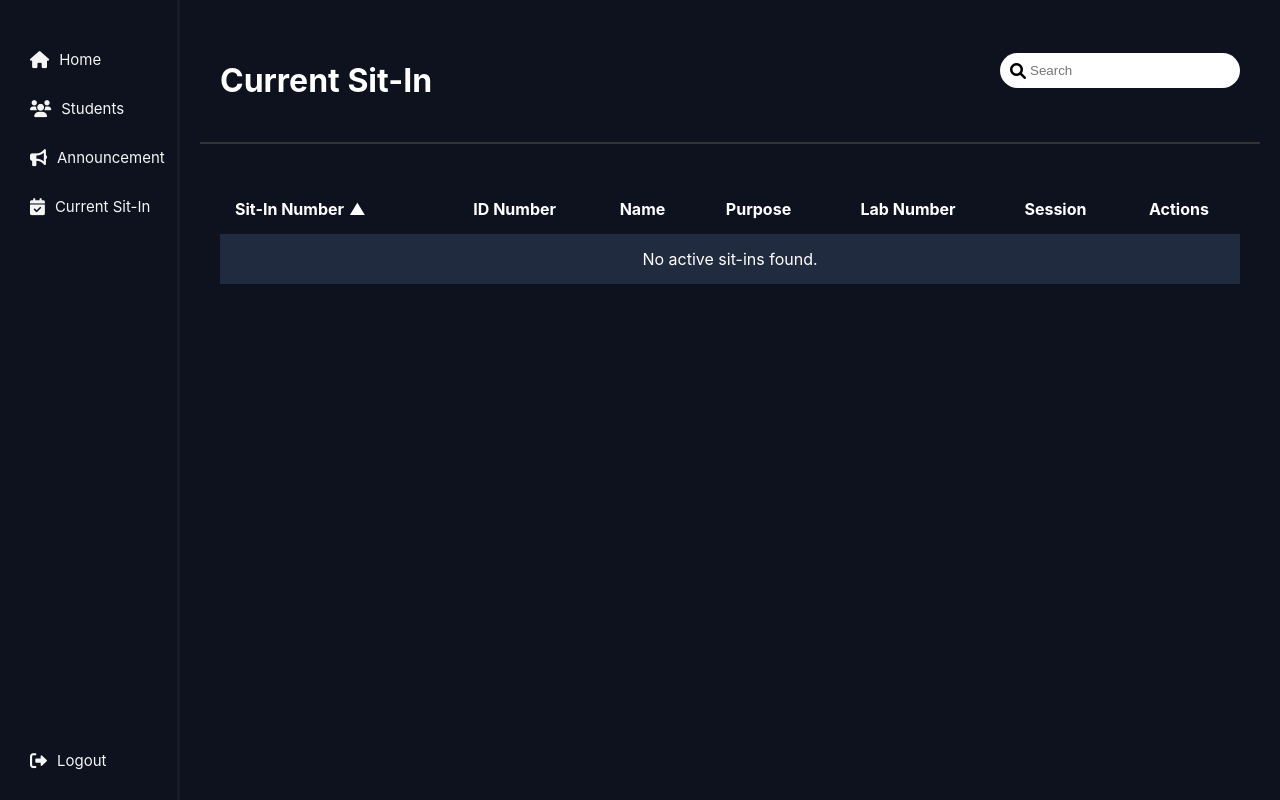
After one commit to z4mier/sit-in-monitoring, a PHP site: page /admin/admin-current.php in a window 1280 px wide. The commit adds this page. Run offline with PHP 8.4, Linux system fonts and the light colour scheme; data that the repository does not hold is empty.

Commit message:
Added current sit-in

```diff
--- /dev/null
+++ b/admin/admin-current.php
@@ -0,0 +1,291 @@
+<?php
+session_start();
+include '../includes/db-connection.php';
+
+$sit_in_rows = '';
+
+// Check for success message from sit-in submission
+$success_message = isset($_SESSION['success_message']) ? $_SESSION['success_message'] : '';
+unset($_SESSION['success_message']); // Clear message after displaying
+
+$sql = "SELECT id,
+               id_no,
+               name,
+               purpose,
+               lab_number,
+               remaining_sessions
+        FROM sit_in_records
+        ORDER BY id ASC"; // Default to ascending order
+
+$result = $conn->query($sql);
+
+if ($result && $result->num_rows > 0) {
+    while ($row = $result->fetch_assoc()) {
+        $sit_in_id = htmlspecialchars($row['id']);
+        $id_no = htmlspecialchars($row['id_no']);
+        $name = htmlspecialchars($row['name']);
+        $purpose = htmlspecialchars($row['purpose']);
+        $lab_number = htmlspecialchars($row['lab_number']);
+        $remaining_sessions = htmlspecialchars($row['remaining_sessions']);
+
+        $sit_in_rows .= "
+        <tr>
+            <td class='sit-in-id'>$sit_in_id</td>
+            <td>$id_no</td>
+            <td>$name</td>
+            <td>$purpose</td>
+            <td>$lab_number</td>
+            <td>$remaining_sessions</td>
+            <td>
+                <button class='logout-btn' data-id='$sit_in_id'>Log-out</button>
+            </td>
+        </tr>";
+    }
+} else {
+    $sit_in_rows = "<tr><td colspan='7'>No active sit-ins found.</td></tr>";
+}
+
+// Close database connection
+$conn->close();
+?>
+
+<!DOCTYPE html>
+<html lang="en">
+<head>
+    <meta charset="UTF-8">
+    <meta name="viewport" content="width=device-width, initial-scale=1.0">
+    <title>Admin - Current Sit-In</title>
+    <link rel="stylesheet" href="https://cdnjs.cloudflare.com/ajax/libs/font-awesome/6.0.0-beta3/css/all.min.css">
+    <style>
+        body {
+            margin: 0;
+            font-family: 'Inter', sans-serif;
+            display: flex;
+            background-color: #0d121e;
+            color: #ffffff;
+        }
+        .main-content {
+            margin-left: 80px;
+            padding: 20px;
+            transition: margin-left 0.3s;
+            flex: 1;
+        }
+
+        header {
+            display: flex;
+            justify-content: space-between;
+            align-items: center;
+            padding: 20px;
+            border-bottom: 2px solid #333;
+        }
+
+        .sidebar:hover ~ .main-content {
+            margin-left: 180px;
+        }
+
+        .table-container {
+            margin-top: 20px;
+            border-radius: 10px;
+            padding: 20px;
+        }
+
+        table {
+            width: 100%;
+            border-collapse: collapse;
+        }
+
+        table th, table td {
+            padding: 15px;
+            text-align: center;
+        }
+        table td {
+            text-align: center;
+        }
+
+        table th {
+            background-color: #0d121e;
+            cursor: pointer;
+        }
+
+        table tr:nth-child(even) {
+            background-color: #111524;
+        }
+
+        table tr:nth-child(odd) {
+            background-color: #212b40;
+        }
+
+        table tr:hover {
+            background-color: #181a25;
+        }
+
+        .logout-btn {
+            background-color: white;
+            color: #333;
+            border: none;
+            padding: 10px;
+            cursor: pointer;
+            border-radius: 20px;
+            font-weight: bold;
+        }
+
+        .logout-btn:hover {
+            background-color: whitesmoke;
+        }
+
+        .search-container {
+            display: flex;
+            align-items: center;
+            margin-bottom: 20px;
+            position: relative;
+        }
+
+        .search-container input {
+            padding: 10px 10px 10px 30px;
+            border: none;
+            border-radius: 20px;
+            width: 200px;
+            background-color: white;
+            color: black;
+        }
+
+        .search-container .search-icon {
+            position: absolute;
+            left: 10px;
+            color: black;
+        }
+
+        /* Sorting Arrow */
+        .sortable {
+            display: flex;
+            align-items: center;
+        }
+
+        .sort-arrow {
+            margin-left: 5px;
+            transition: transform 0.3s;
+        }
+
+        .sort-arrow.asc {
+            transform: rotate(180deg);
+        }
+
+/* Notification - Top Center */
+.notification {
+    display: none;
+    position: fixed;
+    top: 20px; /* Distance from the top */
+    left: 50%;
+    transform: translateX(-50%); /* Centers horizontally */
+    background-color: #181a25; /* Green success color */
+    color: white;
+    padding: 15px 25px;
+    border-radius: 20px;
+    box-shadow: 0px 0px 10px rgba(0, 0, 0, 0.2);
+    font-size: 15px;
+    z-index: 1000;
+    text-align: center;
+    opacity: 0;
+    transition: opacity 0.5s ease-in-out;
+    display: flex;
+    align-items: center;
+    gap: 10px; /* Space between icon and text */
+}
+
+.notification.show {
+    display: flex;
+    opacity: 1;
+}
+
+.notification i {
+    font-size: 15px;
+    color: white;
+}
+
+
+
+    </style>
+</head>
+<body>
+    <!-- Include Sidebar -->
+    <?php include '../includes/admin-sidebar.php'; ?>
+
+    <div class="main-content">
+        <header>
+            <h1>Current Sit-In</h1>
+            <div class="search-container">
+                <i class="fas fa-search search-icon"></i>
+                <input type="text" id="searchInput" placeholder="Search">
+            </div>
+        </header>
+
+        <div class="table-container">
+            <table>
+                <thead>
+                    <tr>
+                        <th class="sortable" id="sortSitInNumber">
+                            Sit-In Number
+                            <span class="sort-arrow" id="sortIcon">▲</span>
+                        </th>
+                        <th>ID Number</th>
+                        <th>Name</th>
+                        <th>Purpose</th>
+                        <th>Lab Number</th>
+                        <th>Session</th>
+                        <th>Actions</th>
+                    </tr>
+                </thead>
+                <tbody id="sitInTable">
+                    <?php echo $sit_in_rows; ?>
+                </tbody>
+            </table>
+        </div>
+    </div>
+
+    <div id="successNotification" class="notification">
+    <i class="fas fa-check-circle"></i> <!-- Check icon -->
+    <span><?php echo $success_message; ?></span>
+</div>
+
+    <script>
+        document.getElementById("searchInput").addEventListener("keyup", function() {
+            let filter = this.value.toUpperCase();
+            let rows = document.querySelectorAll("#sitInTable tr");
+            rows.forEach(row => {
+                let text = row.textContent || row.innerText;
+                row.style.display = text.toUpperCase().includes(filter) ? "" : "none";
+            });
+        });
+
+        // Sorting Functionality
+        let ascending = true;
+        document.getElementById("sortSitInNumber").addEventListener("click", function() {
+            let table = document.getElementById("sitInTable");
+            let rows = Array.from(table.rows);
+            let sortIcon = document.getElementById("sortIcon");
+
+            rows.sort((a, b) => {
+                let idA = parseInt(a.querySelector(".sit-in-id").textContent);
+                let idB = parseInt(b.querySelector(".sit-in-id").textContent);
+                return ascending ? idA - idB : idB - idA;
+            });
+
+            ascending = !ascending;
+            sortIcon.textContent = ascending ? "▲" : "▼";
+            table.innerHTML = "";
+            rows.forEach(row => table.appendChild(row));
+        });
+
+        // Show success notification if there's a message
+        const successMessage = "<?php echo $success_message; ?>";
+        if (successMessage.trim() !== "") {
+            const notification = document.getElementById("successNotification");
+            notification.classList.add("show");
+
+            setTimeout(() => {
+                notification.classList.remove("show");
+            }, 3000);
+        }
+    </script>
+</body>
+</html>
--- a/admin/admin-students.php
+++ b/admin/admin-students.php
@@ -135,14 +135,14 @@ $conn->close();
             border: none;
             border-radius: 5px;
             width: 200px;
-            background-color: #333;
-            color: #fff;
+            background-color: white;
+            color: black;
         }
 
         .search-container .search-icon {
             position: absolute;
             left: 10px;
-            color: #fff;
+            color: black;
         }
 
         .add-button {
--- a/includes/admin-sidebar.php
+++ b/includes/admin-sidebar.php
@@ -15,7 +15,7 @@
             align-items: stretch; /* Align items to the left */
             width: 80px;
             height: 100vh;
-            background-color: black;
+            background-color: #0d121e;
             color: white;
             position: fixed;
             top: 0;
@@ -51,13 +51,6 @@
             opacity: 1;
         }
 
-        .sidebar .admin-label {
-            display: none;
-            text-align: center;
-            font-size: 14px;
-            color: white;
-            margin-top: 5px;
-        }
 
         .sidebar:hover .admin-label {
             display: block;
@@ -85,7 +78,7 @@
             transition: background-color 0.3s;
             border-radius: 10px;
             font-family: 'Inter', sans-serif;
-            font-size: 13px;
+            font-size: 15px;
         }
 
         .sidebar a:hover {
@@ -124,7 +117,7 @@
             <a href="admin-home.php"><i class="fas fa-home"></i><span>Home</span></a>
             <a href="admin-students.php"><i class="fas fa-users"></i><span>Students</span></a>
             <a href="announcement.php"><i class="fas fa-bullhorn"></i><span>Announcement</span></a>
-            <a href="current-sit-in.php"><i class="fas fa-calendar-check"></i><span>Current Sit-In</span></a>
+            <a href="admin-current.php"><i class="fas fa-calendar-check"></i><span>Current Sit-In</span></a>
         </div>
 
         <!-- Logout Button -->
```
Also changed, not shown: includes/sit-in-form.php (+2 -7 lines), includes/sit-in-process.php (+29 -17 lines).
